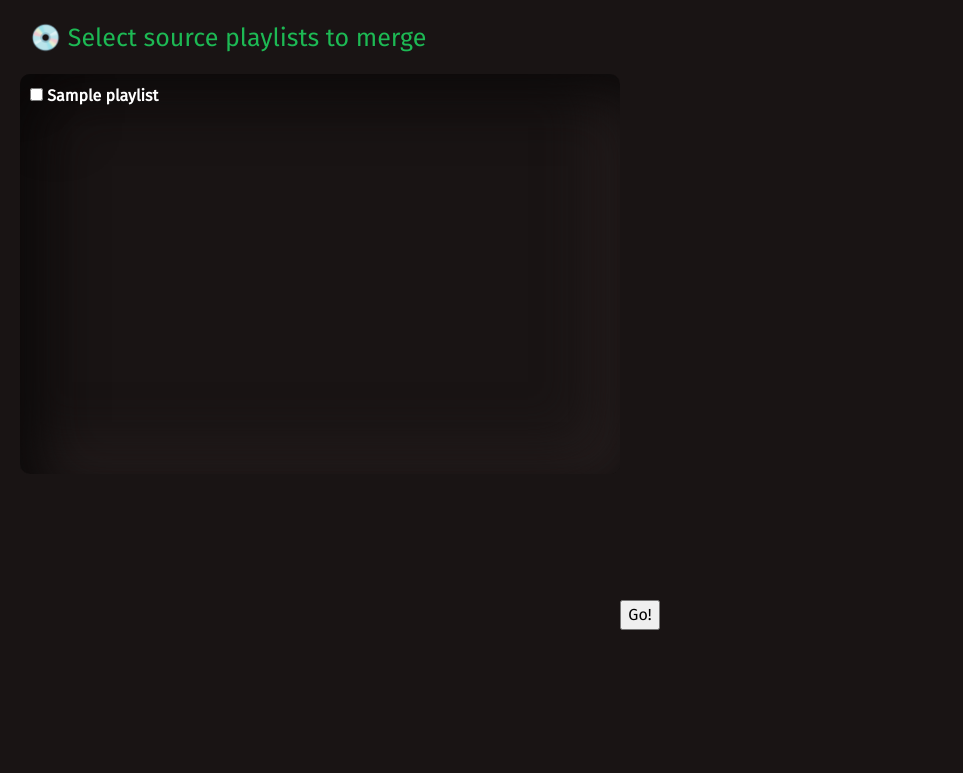
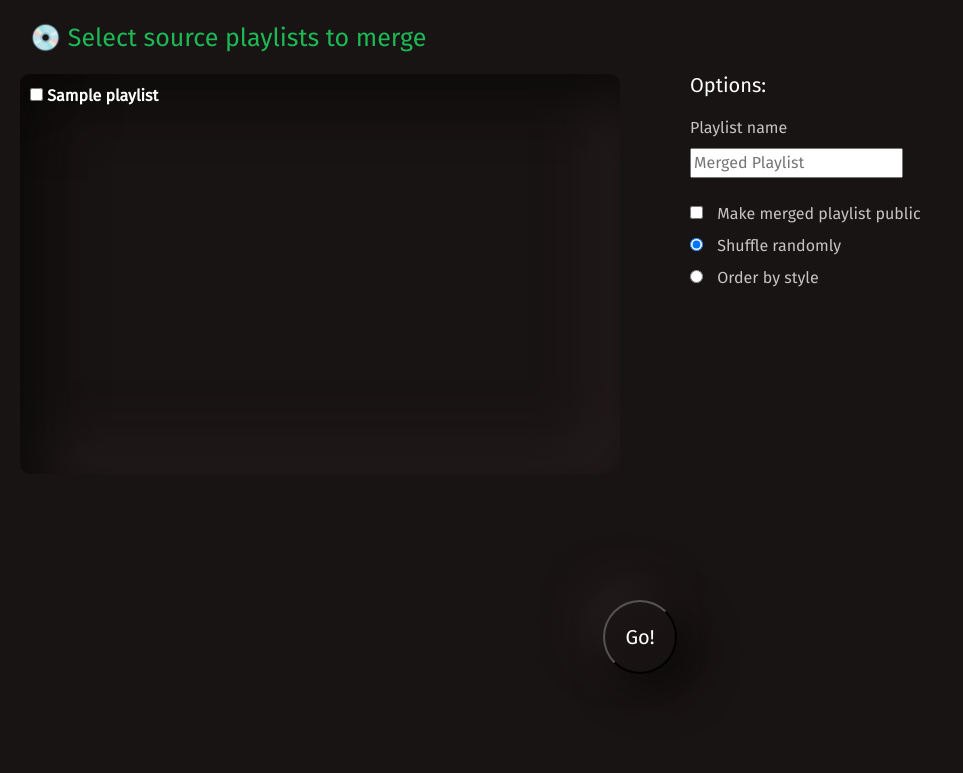
Before and after one commit to rooose/super-playlister-3000, a Flask app: template app/templates/merge.html in a window 1280 px wide. Shown: the top 773 px of the page, without its empty margins (0-963 px from the left). Run offline with Flask 2, Linux system fonts and the light colour scheme; the template is opened without the code that fills it: most values are stand-ins (such as "Sample title", 1, 10 or a date in 2020); some libraries are stand-ins or nearby versions.

Commit message:
merge complete

```diff
--- a/app/main.py
+++ b/app/main.py
@@ -11,6 +11,7 @@
 import ast
 import numpy as np
 import random
+import csv
 
 # TODO: Use Flask sessions
 app = Flask(__name__)
@@ -112,9 +113,13 @@
         playlists_to_merge = request.form.getlist('playlists_to_merge')
         tracks = fetch_tracks(playlists_to_merge)
         tracks_info = fetch_tracks_info(tracks)
-        name = request.form.getstr('out_name')
-        make_public = request.form.getstr('out_visibility')
-        created_playlist = merge_tracks(tracks_info, name, make_public, session)
+        name = request.form.get('merged_playlist_name')
+        if name is None:
+            name = 'Merged Playlist'
+
+        make_public =  request.form.get('merge_is_public') is not None
+        merge_by_order = request.form.get('merge_order_mode_style')
+        created_playlist = merge_tracks(tracks_info, name, make_public, merge_by_order, session)
         return render_template('done.html', playlists=[created_playlist])
 
     return render_template('merge.html', playlists=fetch_playlists())
@@ -206,28 +211,33 @@
                     audio_features = np.array([v for k,v in item.items() if k in audio_features_fields])
                     playlists[p_id]['tracks'][t_id]['audio_features'] = audio_features
 
-
     return playlists
 
 
-def merge_tracks(playlists, name, make_public, flask_session):
-
+def merge_tracks(playlists, name, make_public, merge_by_order, flask_session):
     tracks_uris = []
 
     for p_id in playlists:
         for t_id in playlists[p_id]['tracks']:
             tracks_uris.append(playlists[p_id]['tracks'][t_id]['uri'])
 
-    random.shuffle(tracks_uris)
-    return create_and_add_playlist(name, make_public, tracks_uris, flask_session)
+    if merge_by_order:
+        # change it to do smth cool
+        random.shuffle(tracks_uris)
+    else:
+        random.shuffle(tracks_uris)
+
+    merged_playlists = [playlists[p_id]['name'] for p_id in playlists]
+    description = f"Merge playlist created by SUPER-PLAYLISTER-3000. Created from : {', '.join(merged_playlists)}"
+    return create_and_add_playlist(name, description, make_public, tracks_uris, flask_session)
 
 
-def create_and_add_playlist(name, make_public, tracks, flask_session):
+def create_and_add_playlist(name, descr, make_public, tracks, flask_session):
 
     url = getCreatePlaylistURL(flask_session['user_id'])
     body = {
         'name': name,
-        'description': 'Merge playlist created by SUPER-PLAYLISTER-3000',
+        'description': descr,
         'public': make_public
     }
 
--- a/app/static/options.css
+++ b/app/static/options.css
@@ -78,7 +78,11 @@
 
   /* Control the right side */
   .right {
+    padding-left: 50px;
+    padding-top:70px;
     right: 0;
+    align-content: left;
+    text-align: left;
   }
 
 .options-menu {
@@ -119,3 +123,17 @@
   color: white;
   font-weight: 600;
 }
+
+.options-title {
+  color: white;
+  font-size: 20px;
+}
+
+.options-label {
+  color:rgb(197, 197, 197);
+}
+
+.options-label-padded {
+  color:rgb(197, 197, 197);
+  padding-left: 10px;
+}
--- a/app/templates/merge.html
+++ b/app/templates/merge.html
@@ -29,12 +29,23 @@
             </div>
 
             <div class='split right'>
+                <p class="options-title">Options: </p>
 
+                <label class="options-label" for="merged_playlist_name">Playlist name</label><br>
+                <input type="text" id="merged_playlist_name" name="merged_playlist_name" placeholder="Merged Playlist"><br><br>
+
+                <input type="checkbox" id="merge_public" name="merge_is_public" value="true">
+                <label class="options-label-padded" for="merge_public">Make merged playlist public</label><br>
+
+                <input checked type="radio" id="merge_rnd" name="merge_order_mode_style" value=false>
+                <label class="options-label-padded" for="merge_rnd">Shuffle randomly</label><br>
+
+                <input type="radio" id="merge_style" name="merge_order_mode_style" value=true>
+                <label class="options-label-padded" for="merge_style">Order by style</label><br>
             </div>
         </div>
         <div class='button-row'>
-            <!-- <div class="path_button"><a href="#" class="submit_btn"><i class="fab fa-spotify"></i>Go!</a></div> -->
-            <input type="submit" class="path_button" class="submit_btn" value="Go!" onclick="loading();">
+            <input type="submit" class="path_button submit_btn" value="Go!" onclick="loading();">
         </div>
     </form>
 </div>
```
